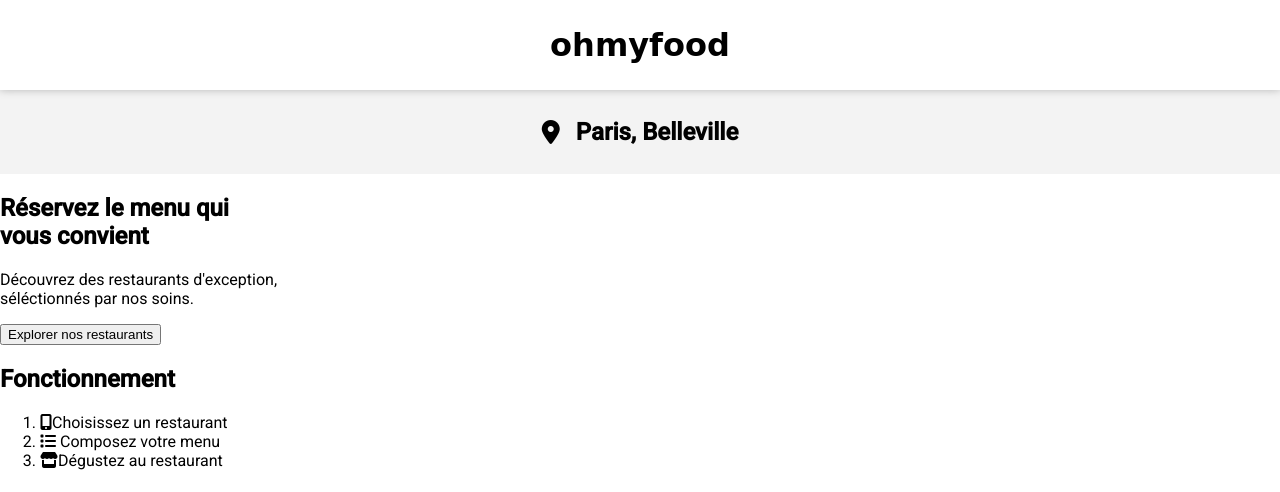
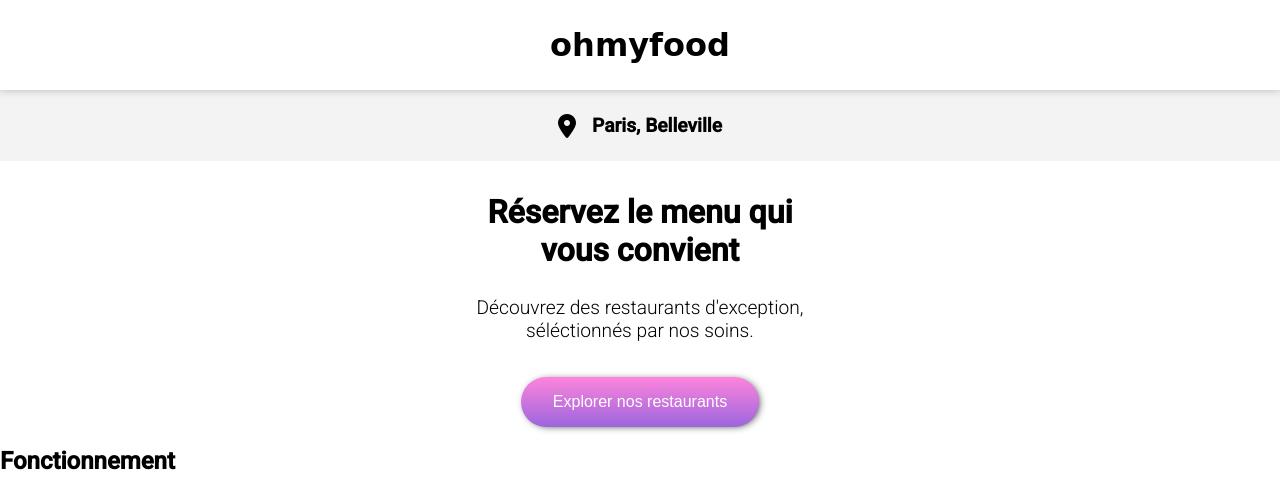
Before and after one commit to majayaka/P3, a plain HTML site: page index.html in a window 1280 px wide. Shown: the top 492 px of the page. Drawn offline with Linux system fonts and the light colour scheme; a web font is replaced by a local one.

Commit message:
explorer area

```diff
--- a/index.html
+++ b/index.html
@@ -21,7 +21,7 @@
     </header>
        <!--  main  -->
     <main>
-      <section class="locate"><!-- search area -->
+      <section class="locate"><!-- locate area -->
           <i class="fa-solid fa-location-dot"></i>
           <h2>Paris, Belleville</h2>
       </section>
--- a/style.css
+++ b/style.css
@@ -29,3 +29,41 @@
 main .locate i {
     font-size: 1.5rem;
 }
+
+main .locate h2 {
+    font-size: 1.2rem;
+}
+
+/* EXPLORER */
+
+.explorer {
+    text-align: center;
+}
+
+.explorer h2{
+    margin-top: 2rem;
+    font-size: 2rem;
+}
+
+.explorer p {
+    font-size: 1.2rem;
+    font-weight: 100;
+}
+
+.explorer button {
+    color: #ffff;
+    font-weight: 300;
+    font-size: 1rem;
+    padding: 1rem 2rem;
+    border: none;
+    border-radius: 2rem;
+    box-shadow: 2px 1px 8px -3px black;
+    background-image: linear-gradient(to top, rgba(147,86,220,0.9), rgba(255,121,218,0.9));
+    transition: transform 200ms;
+    margin-top: 1rem;
+}
+
+.explorer button:hover {
+    transform: scale(1.02);
+    opacity: 0.9;
+}
```
